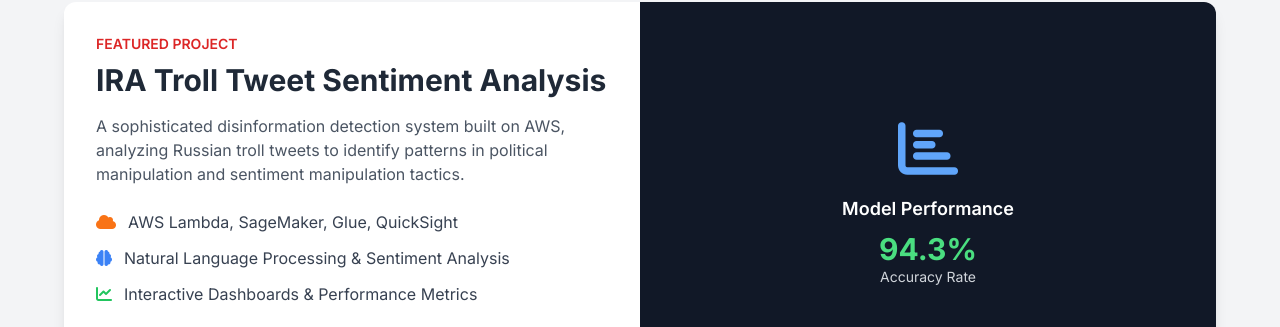
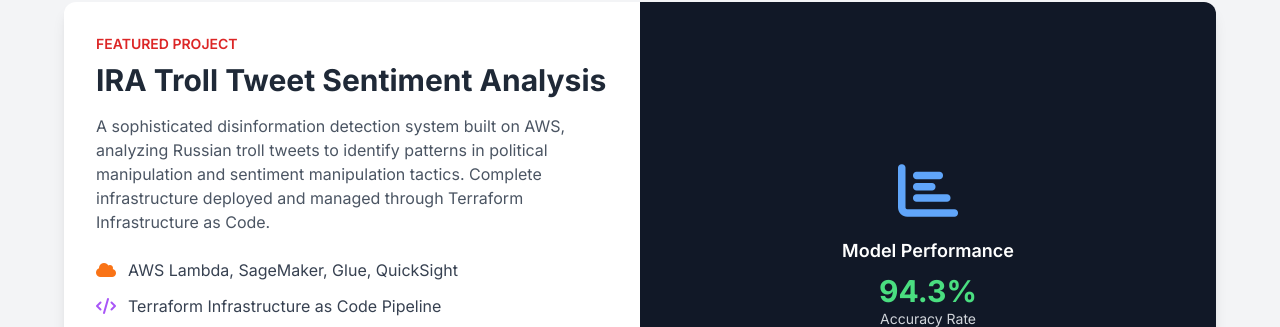
Before and after one commit to fmckenzie05/My_Website, a plain HTML site: page index.html in a window 1280 px wide. Shown: the part 1706-2033 px from the top of the page. Drawn offline with nearby package versions, Linux system fonts and the light colour scheme.

Commit message:
Connect Terraform IAC pipeline repository to featured project
- Updated GitHub Repo button to link to terrafom_iac_pipeline repository
- Enhanced project description to highlight Infrastructure as Code implementation
- Added Terraform pipeline as key technology feature
- Updated both main portfolio index files for consistency
- Demonstrates DevOps and infrastructure automation capabilities

```diff
--- a/index.html
+++ b/index.html
@@ -192,12 +192,17 @@
                             <p class="text-gray-600 mb-6">
                                 A sophisticated disinformation detection system built on AWS, analyzing Russian troll tweets
                                 to identify patterns in political manipulation and sentiment manipulation tactics.
+                                Complete infrastructure deployed and managed through Terraform Infrastructure as Code.
                             </p>
 
                             <div class="space-y-3 mb-6">
                                 <div class="flex items-center">
                                     <i class="fas fa-cloud text-orange-500 mr-3"></i>
                                     <span class="text-gray-700">AWS Lambda, SageMaker, Glue, QuickSight</span>
+                                </div>
+                                <div class="flex items-center">
+                                    <i class="fas fa-code text-purple-500 mr-3"></i>
+                                    <span class="text-gray-700">Terraform Infrastructure as Code Pipeline</span>
                                 </div>
                                 <div class="flex items-center">
                                     <i class="fas fa-brain text-blue-500 mr-3"></i>
@@ -213,7 +218,7 @@
                                 <a href="#" class="bg-blue-600 hover:bg-blue-700 text-white px-6 py-2 rounded-lg font-semibold transition-colors">
                                     <i class="fas fa-external-link-alt mr-2"></i>Live Demo
                                 </a>
-                                <a href="#" class="border border-gray-300 hover:border-gray-400 text-gray-700 px-6 py-2 rounded-lg font-semibold transition-colors">
+                                <a href="https://github.com/fmckenzie05/terrafom_iac_pipeline" target="_blank" class="border border-gray-300 hover:border-gray-400 text-gray-700 px-6 py-2 rounded-lg font-semibold transition-colors">
                                     <i class="fab fa-github mr-2"></i>GitHub Repo
                                 </a>
                             </div>
```
Also changed, not shown: index-new.html (+6 -1 lines).
